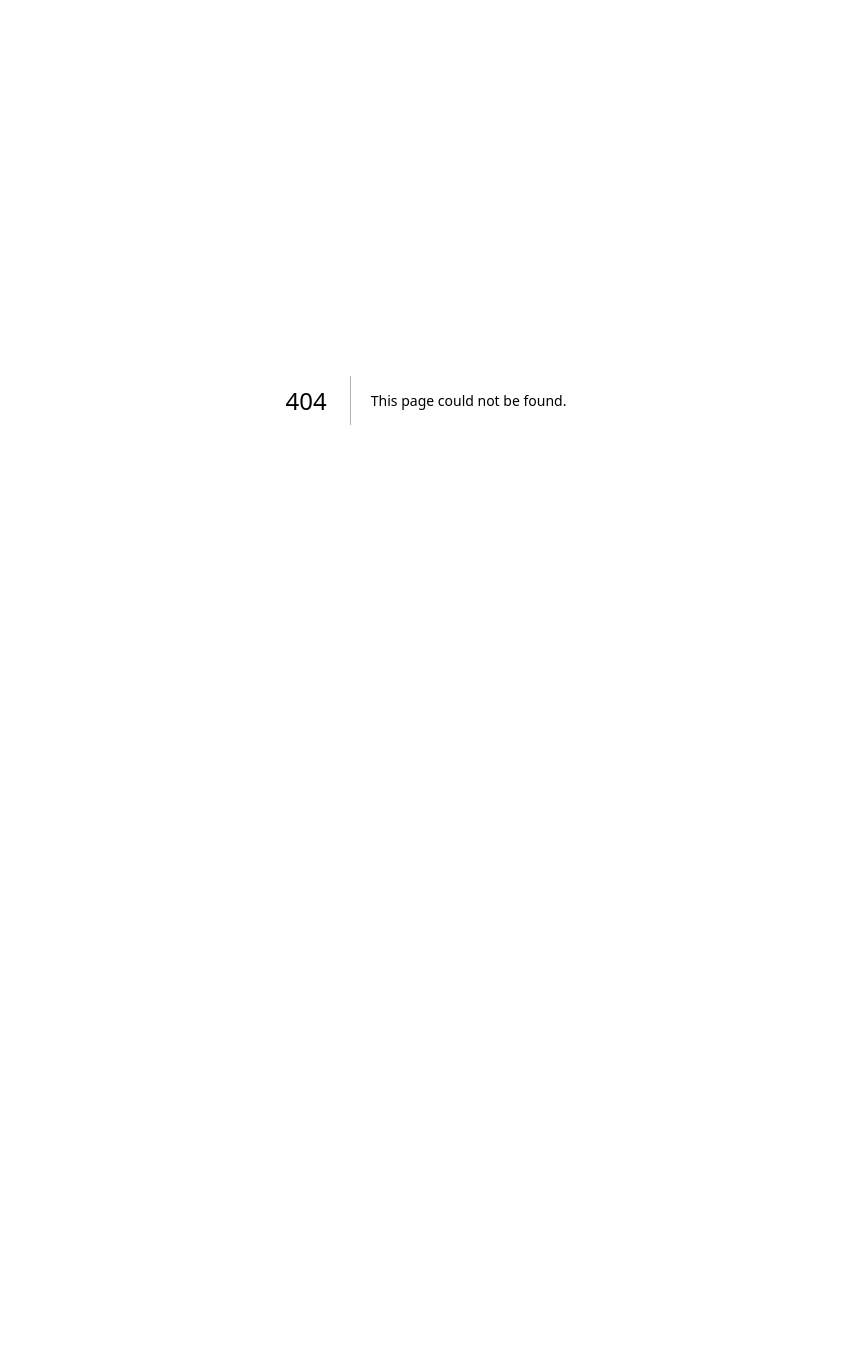
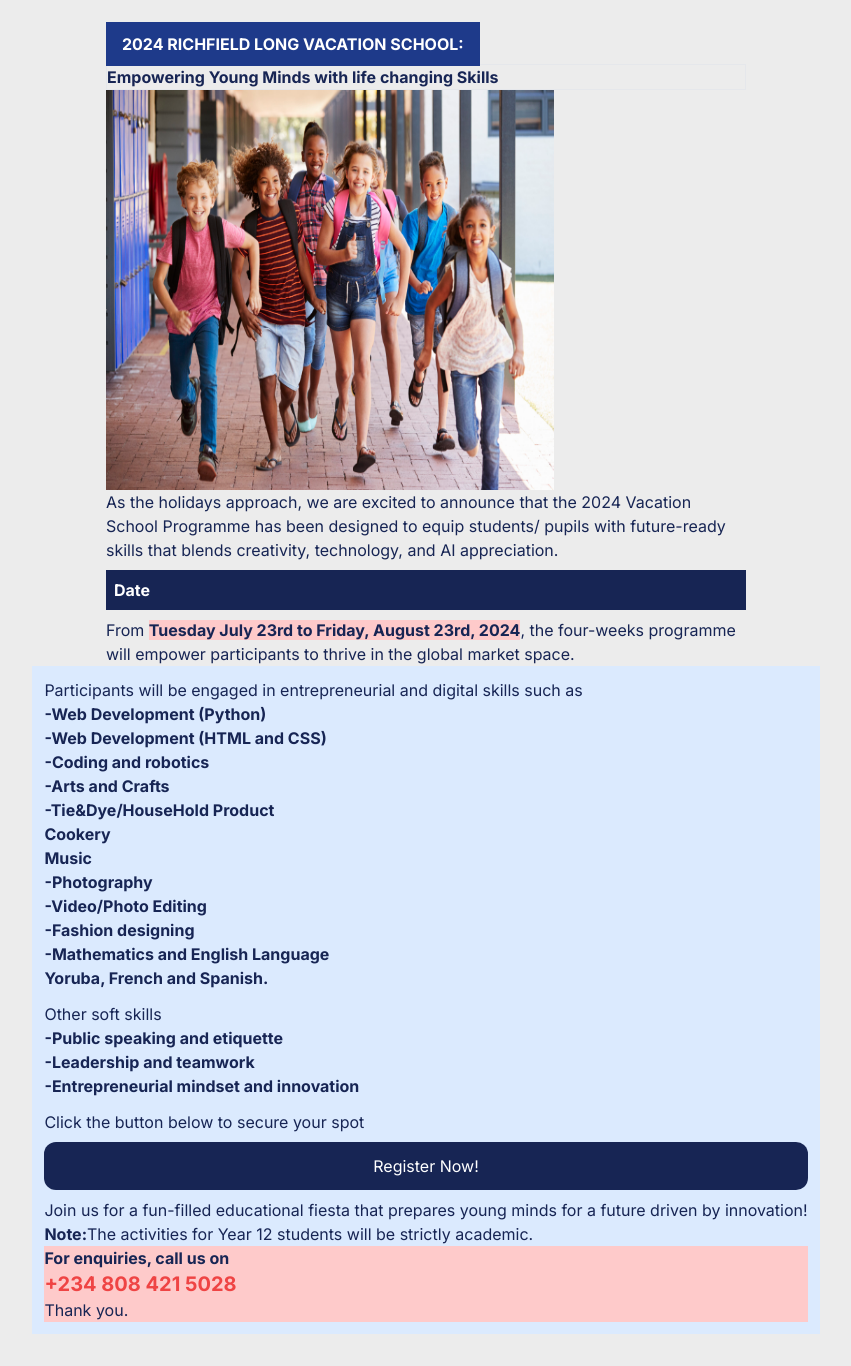
Before and after one commit to JamieOhakwe/richfieldschoolapp, a Next.js app: page /summer-camp in a window 1280 px wide. Before the commit this address had no page. Shown: the whole page, without its empty margins (214-1065 px from the left). Before the commit the page ends 800 px from the top, so only its background shows below. Built offline with nearby package versions, Linux system fonts and the light colour scheme.

Commit message:
summer school done

```diff
--- /dev/null
+++ b/app/summer-camp/page.tsx
@@ -0,0 +1,77 @@
+import Image from 'next/image'
+import React from 'react'
+
+const SummerSchool = () => {
+  return (
+    <>
+        <div className='flex items-center justify-center flex-col p-8'>
+            <div className='md:w-[40rem] text-blue-950 flex flex-col'>
+                <div>
+
+                    <span className='bg-blue-900 text-white px-[1rem] mb-5 font-bold py-3'>2024  RICHFIELD LONG VACATION SCHOOL: </span>
+                    <span className='text-blue-950 flex mt-2 font-bold text-l border'>Empowering Young Minds with life changing Skills</span>
+                </div>
+                <Image
+                height={200}
+                width={300}
+                style={{height: "25rem", width:"28rem", opacity: "20"}}
+                // fill
+                src="/img/landingImage/Summer-school2.jpg"
+                alt="Summer School"
+                />
+                <p>As the holidays approach, we are excited to announce that the 2024 Vacation School Programme has been designed to equip students/ pupils with future-ready skills that blends creativity, technology, and AI appreciation. <br /> <span className='font-bold bg-blue-950 text-white p-2 flex mt-2 mb-2'>Date</span>From  <span className='bg-red-200 font-bold'>Tuesday July 23rd to Friday, August 23rd, 2024</span>, the four-weeks programme will empower participants to thrive in the global market space.
+                </p>
+            </div>
+            <div className='bg-blue-100 p-3 text-blue-950'>
+                <span>Participants will be engaged in entrepreneurial and digital skills such as </span>
+                <ul className='font-bold'>
+                    <li>-Web Development (Python)</li>
+                    <li>-Web Development (HTML and CSS)
+                    </li>
+                    <li>-Coding and robotics
+                    </li>
+                    <li>-Arts and Crafts
+                    </li>
+                    <li>-Tie&Dye/HouseHold Product
+                    </li>
+                    <li>Cookery </li>
+                    <li>Music</li>
+                    <li>-Photography
+                    </li>
+                    <li>-Video/Photo Editing
+                    </li>
+                    <li>-Fashion designing</li>
+                    <li>-Mathematics and English Language
+                    </li>
+                    <li>Yoruba, French and Spanish.</li>
+                </ul>
+                <span className='mt-3 flex'>Other soft skills</span>
+                <ul className='font-bold'>
+                    <li>-Public speaking and etiquette
+                    </li>
+                    <li>-Leadership and teamwork</li>
+                    <li>-Entrepreneurial mindset and innovation</li>
+                </ul>
+                <div className='flex flex-col mt-3'>
+                    <span>Click the button below to secure your spot</span>
+                    <button className='bg-blue-950 rounded-xl my-2  px-5 py-3 text-white'>Register Now!</button>
+                    <span>Join us for a fun-filled educational fiesta that prepares young minds for a future driven by innovation!
+
+</span>
+<span> <span className='font-bold'>Note:</span>The activities for Year 12 students will be strictly academic.</span>
+<div className='bg-red-200 '>
+
+    <span className=' font-bold' >For enquiries, call us on <br /><span className='text-red-500 text-xl'>+234 808 421 5028</span>
+    </span><br />
+    <span>Thank you.</span>
+</div>
+                </div>
+            </div>
+
+
+        </div>
+    </>
+  )
+}
+
+export default SummerSchool
--- a/components/Categories/Categories.jsx
+++ b/components/Categories/Categories.jsx
@@ -51,7 +51,7 @@ const Categories = () => {
 
             ))}
                      <Modal2 className='absolute' />
-                     <span className='absolute'>Modal here jor</span>
+
 
             </div>
         </div>
--- a/components/Modal/Modal2.tsx
+++ b/components/Modal/Modal2.tsx
@@ -2,6 +2,7 @@ import { useState } from 'react'
 import { Dialog, DialogBackdrop, DialogPanel, DialogTitle } from '@headlessui/react'
 import { ExclamationTriangleIcon } from '@heroicons/react/24/outline'
 import Image from 'next/image'
+import Link from 'next/link'
 
 export default function Example() {
   const [open, setOpen] = useState(true)
@@ -37,6 +38,7 @@ export default function Example() {
               </div>
             </div>
             <div className="bg-gray-50 px-4 py-3 sm:flex sm:flex-row-reverse sm:px-6">
+                <Link href="/summer-camp">
                 <button
                     type="button"
                     className="inline-flex w-full justify-center rounded-md bg-blue-600 px-3 py-2 text-sm font-semibold text-white shadow-sm hover:bg-red-500 sm:ml-3 sm:w-auto"
@@ -44,6 +46,7 @@ export default function Example() {
                 >
                     Learn More
                 </button>
+                </Link>
               <button
                 type="button"
                 className="mt-3 inline-flex w-full justify-center rounded-md bg-white px-3 py-2 text-sm font-semibold text-gray-900 shadow-sm ring-1 ring-inset ring-gray-300 hover:bg-gray-50 sm:mt-0 sm:w-auto"
```
Also changed, not shown: public/img/landingImage/Summer-school2.jpg (added). Lines whose indentation alone changed are shown as unchanged.
